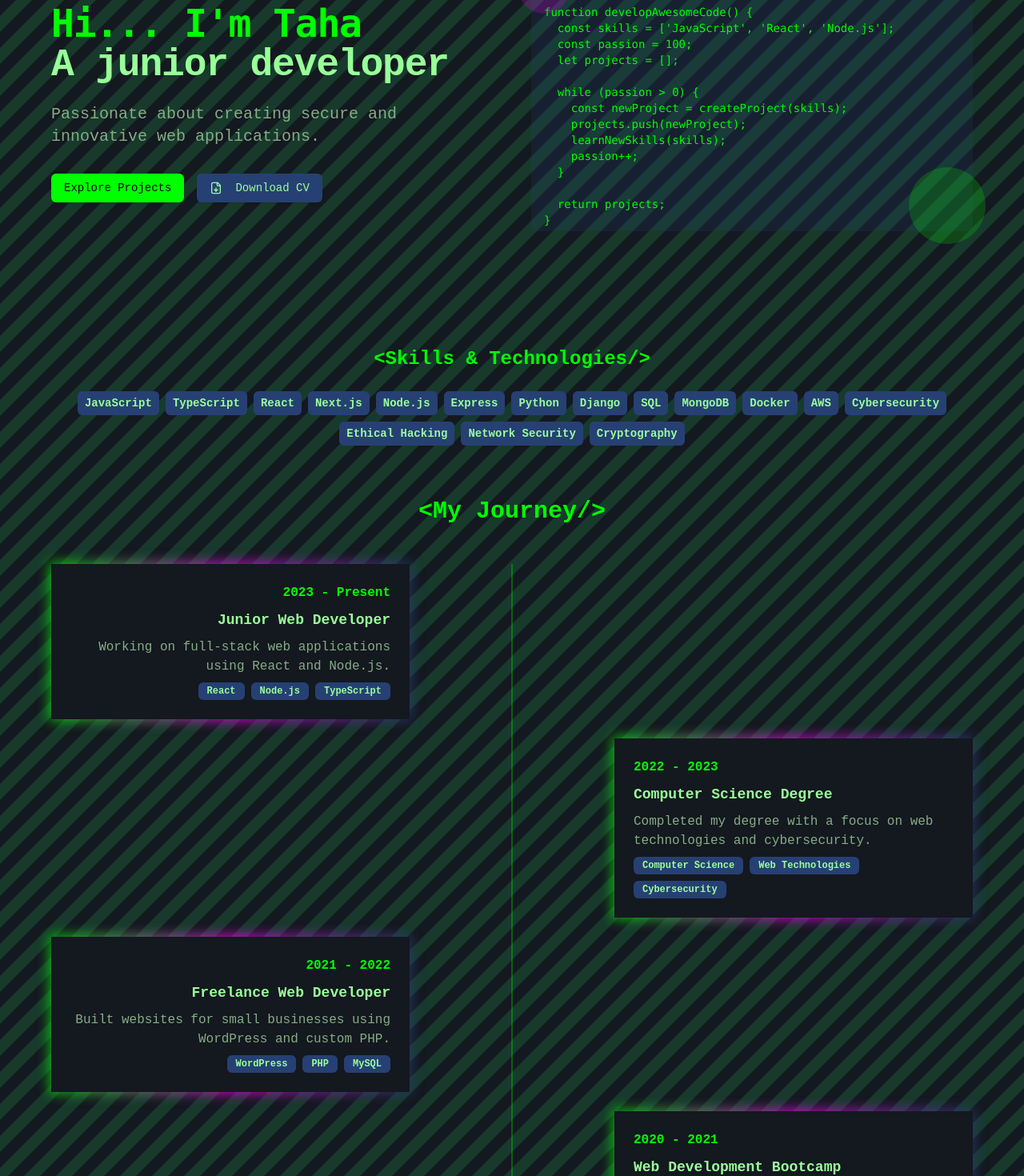
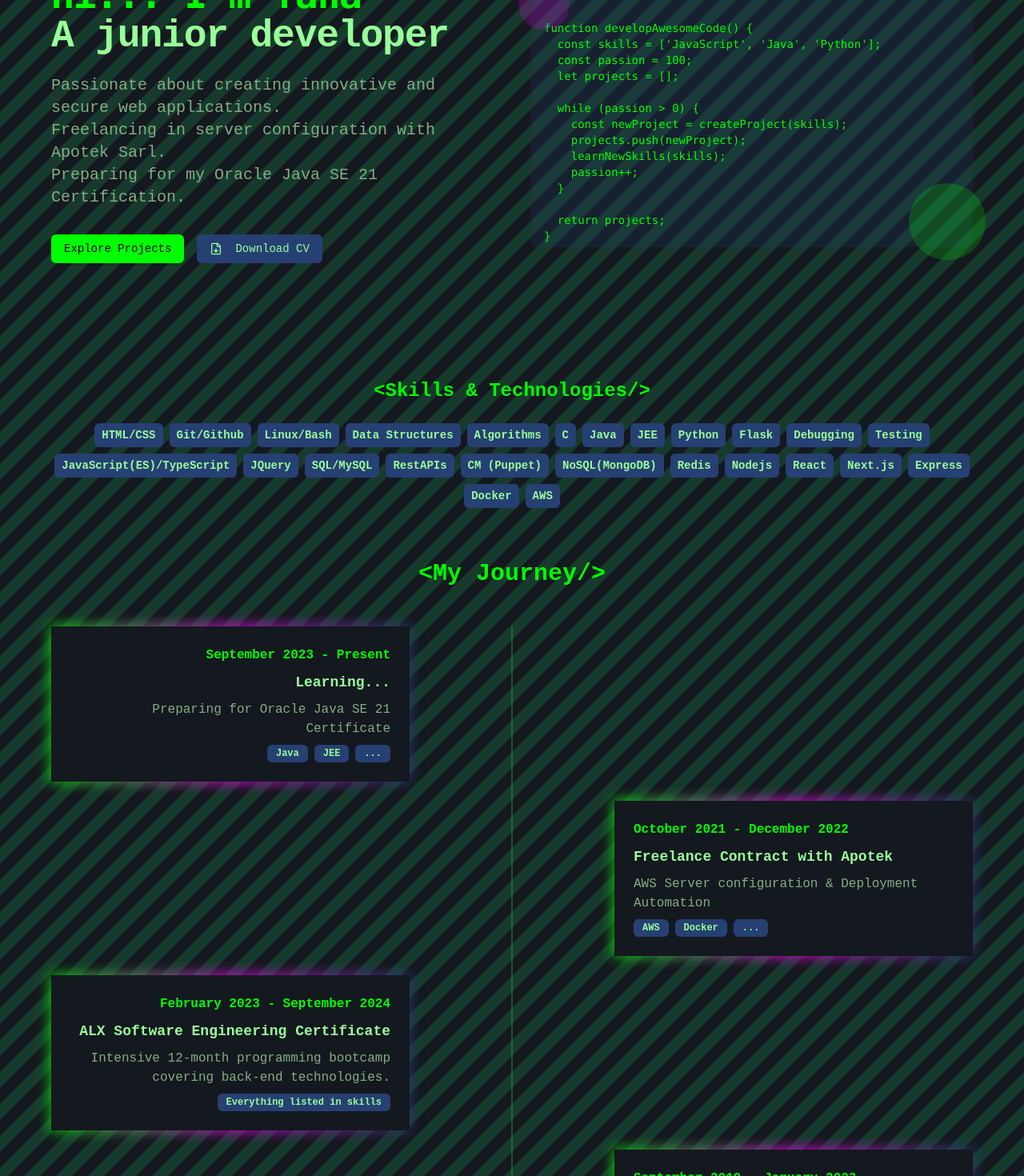
Before and after one commit to Taha-Hakkou/e-portfolio, a Next.js app: page / in a window 1280 px wide. Shown: the part 240-1710 px from the top of the page at 80% size. Built offline with nearby package versions, Linux system fonts and the light colour scheme.

Commit message:
real informations added

```diff
--- a/src/app/page.tsx
+++ b/src/app/page.tsx
@@ -11,9 +11,10 @@
 
 export default function HomePage() {
   const skills = [
-    "JavaScript", "TypeScript", "React", "Next.js", "Node.js", "Express",
-    "Python", "Django", "SQL", "MongoDB", "Docker", "AWS",
-    "Cybersecurity", "Ethical Hacking", "Network Security", "Cryptography"
+    "HTML/CSS", "Git/Github", "Linux/Bash", "Data Structures", "Algorithms", "C", "Java", "JEE",
+    "Python", "Flask", "Debugging", "Testing", "JavaScript(ES)/TypeScript", "JQuery", "SQL/MySQL",
+    "RestAPIs", "CM (Puppet)", "NoSQL(MongoDB)", "Redis", "Nodejs", "React", "Next.js", "Express",
+    "Docker", "AWS"
   ];
 
   const socialMedia = [
@@ -72,7 +73,9 @@
                   <span className="text-foreground">A junior developer</span>
                 </h1>
                 <p className="text-xl text-muted-foreground mb-8 font-navine">
-                  Passionate about creating secure and innovative web applications.
+                  Passionate about creating innovative and secure web applications.<br/>
+		  Freelancing in server configuration with Apotek Sarl.<br/>
+		  Preparing for my Oracle Java SE 21 Certification.
                 </p>
                 <div className="flex flex-wrap gap-4">
 		  <Button asChild className="">
@@ -100,7 +103,7 @@
                   <pre className="p-4 text-sm font-mono text-primary animate-pulse">
                     <code>{`
 function developAwesomeCode() {
-  const skills = ['JavaScript', 'React', 'Node.js'];
+  const skills = ['JavaScript', 'Java', 'Python'];
   const passion = 100;
   let projects = [];
 
--- a/src/app/projects/page.tsx
+++ b/src/app/projects/page.tsx
@@ -9,22 +9,52 @@
 export default function ProjectsPage() {
   const projects = [
     {
-      title: "Secure E-commerce Platform",
-      description: "A full-stack e-commerce solution with advanced security features and encryption.",
-      technologies: ["React", "Next.js", "Node.js", "MongoDB", "JWT"],
-      link: "#"
+      title: "E-portfolio",
+      description: "portfolio website made with Next.js, ...",
+      technologies: ["React", "Next.js", "Node.js", "nodemailer", "..."],
+      link: "https://github.com/Taha-Hakkou/e-portfolio"
     },
     {
-      title: "Cybersecurity Dashboard",
-      description: "Real-time monitoring and visualization of network security threats.",
-      technologies: ["Vue.js", "D3.js", "Express", "Socket.io", "Elasticsearch"],
-      link: "#"
+      title: "Job Board API",
+      description: "Tech jobs Board Api using express and mongodb",
+      technologies: ["JavaScript", "Express", "MongoDB", "..."],
+      link: "https://github.com/Taha-Hakkou/job_board"
     },
     {
-      title: "Ethical Hacking Toolkit",
-      description: "A collection of tools for penetration testing and vulnerability assessment.",
-      technologies: ["Python", "Rust", "Docker", "Metasploit", "Nmap"],
-      link: "#"
+      title: "Files Manager",
+      description: "System files manager developped using Express, and jobs Api...",
+      technologies: ["JavaScript", "Express", "bull", "MongoDB", "..."],
+      link: "https://github.com/Taha-Hakkou/alx-files_manager"
+    },
+    {
+      title: "Blogger",
+      description: "post blogging web app made with flask and mongodb",
+      technologies: ["Python", "Flask", "MongoDB", "JWT", "..."],
+      link: "https://github.com/Taha-Hakkou/blogger"
+    },
+    {
+      title: "AirBnb Clone",
+      description: "web app cloning AirBnB search service",
+      technologies: ["Python", "Flask", "..."],
+      link: "https://github.com/Taha-Hakkou/AirBnB_clone_v4"
+    },
+    {
+      title: "Monty",
+      description: "Monty programming language interpreter project",
+      technologies: ["C"],
+      link: "https://github.com/Taha-Hakkou/monty"
+    },
+    {
+      title: "Simple Shell",
+      description: "bash sell command-line clone",
+      technologies: ["C"],
+      link: "https://github.com/Taha-Hakkou/simple_shell"
+    },
+    {
+      title: "Printf",
+      description: "C printf function clone with formatting...",
+      technologies: ["C"],
+      link: "https://github.com/Taha-Hakkou/printf"
     }
   ]
 
--- a/src/components/timeline.tsx
+++ b/src/components/timeline.tsx
@@ -12,28 +12,34 @@
 
 const timelineItems: TimelineItem[] = [
   {
-    date: "2023 - Present",
-    title: "Junior Web Developer",
-    description: "Working on full-stack web applications using React and Node.js.",
-    tags: ["React", "Node.js", "TypeScript"]
+    date: "September 2023 - Present",
+    title: "Learning...",
+    description: "Preparing for Oracle Java SE 21 Certificate",
+    tags: ["Java", "JEE", "..."]
   },
   {
-    date: "2022 - 2023",
-    title: "Computer Science Degree",
-    description: "Completed my degree with a focus on web technologies and cybersecurity.",
-    tags: ["Computer Science", "Web Technologies", "Cybersecurity"]
+    date: "October 2021 - December 2022",
+    title: "Freelance Contract with Apotek",
+    description: "AWS Server configuration & Deployment Automation",
+    tags: ["AWS", "Docker", "..."]
   },
   {
-    date: "2021 - 2022",
-    title: "Freelance Web Developer",
-    description: "Built websites for small businesses using WordPress and custom PHP.",
-    tags: ["WordPress", "PHP", "MySQL"]
+    date: "February 2023 - September 2024",
+    title: "ALX Software Engineering Certificate",
+    description: "Intensive 12-month programming bootcamp covering back-end technologies.",
+    tags: ["Everything listed in skills"]
   },
   {
-    date: "2020 - 2021",
-    title: "Web Development Bootcamp",
-    description: "Intensive 6-month program covering front-end and back-end technologies.",
-    tags: ["HTML/CSS", "JavaScript", "Python"]
+    date: "September 2019 - January 2023",
+    title: "Computer Science Degree (Incomplete)",
+    description: "Genie Informatique @ ENSAO",
+    tags: ["C", "Java", "Python", "Algorithms & Data structures", "..."]
+  },
+  {
+    date: "July 2019",
+    title: "Baccalaureat (High School Diploma)",
+    description: "Mathematics @ Mehdi Ben Barka",
+    tags: ["..."]
   }
 ]
 
```
